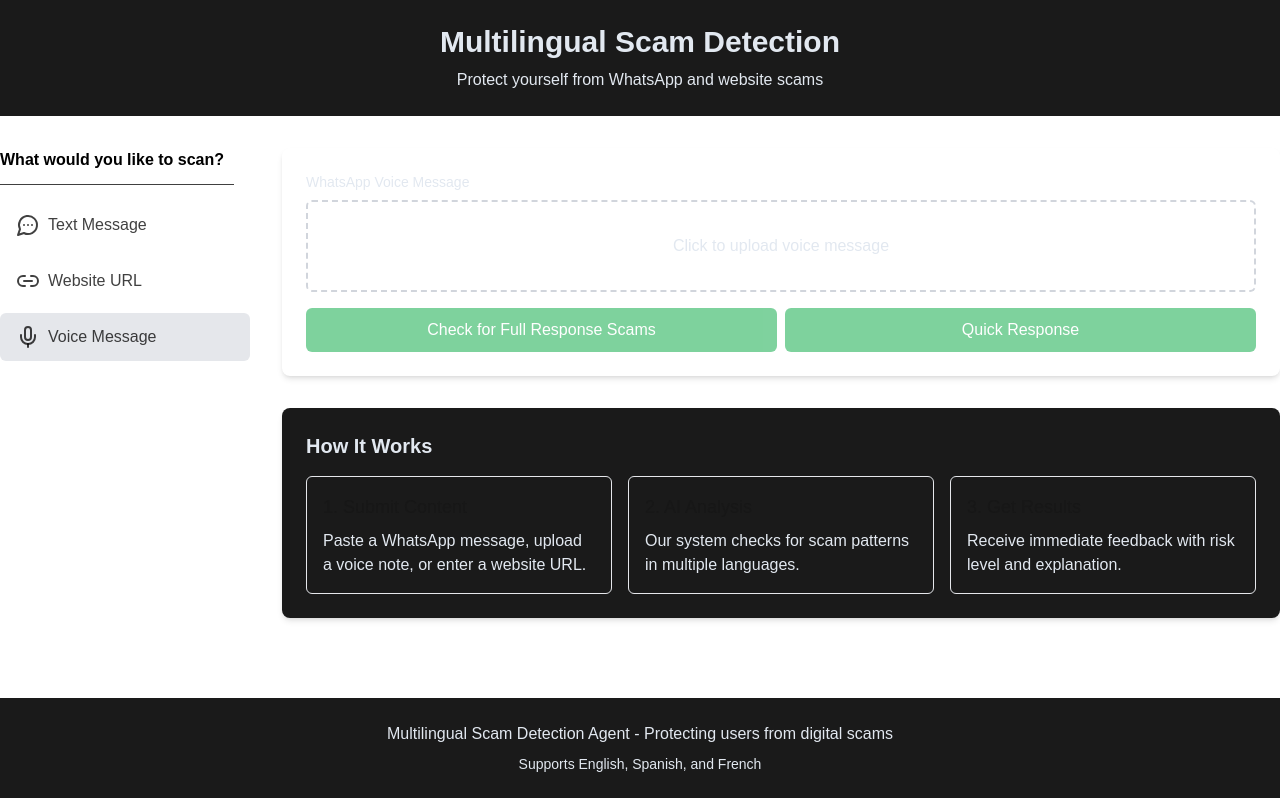
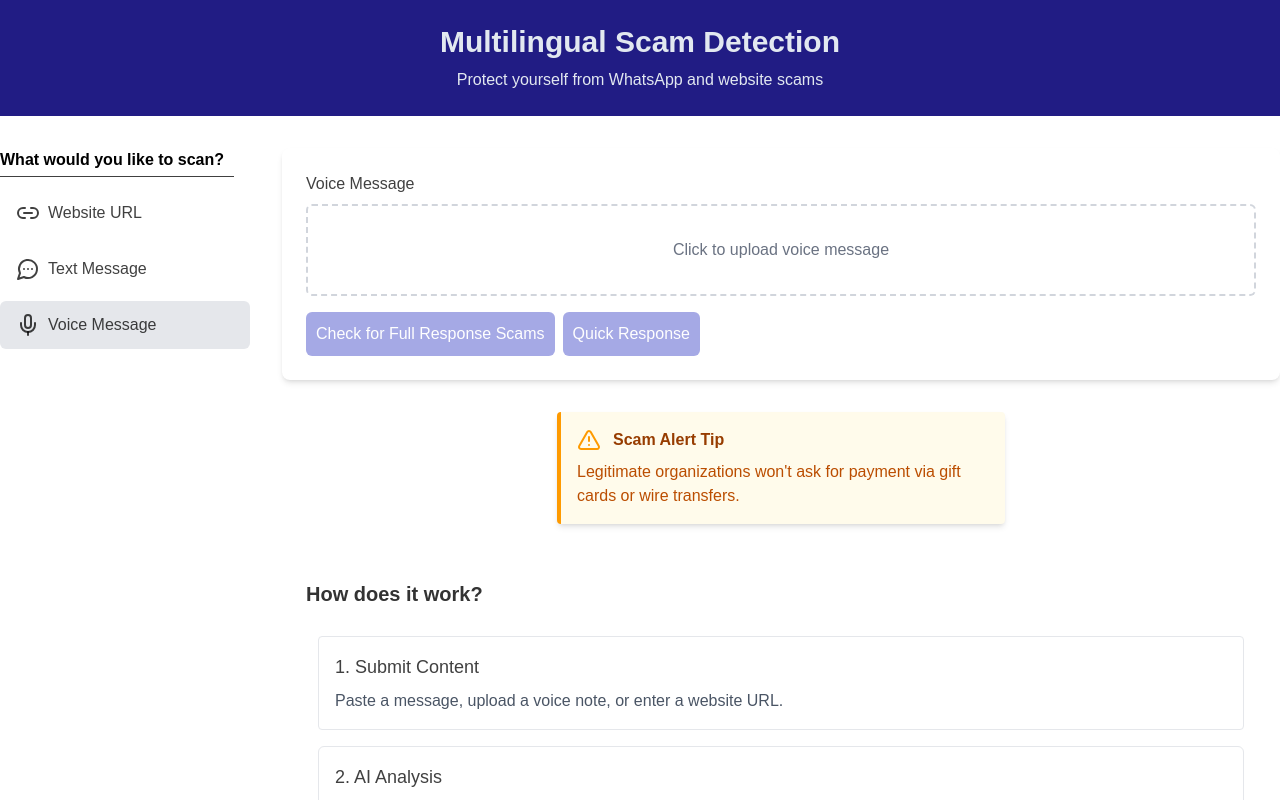
Before and after one commit to amirpoudel/scam-detection-hackathon, a Next.js app in the folder frontend/: page / in a window 1280 px wide. Both pictures are taken after a click on the element "Voice Message". Shown: the top 800 px of the page. Built offline with nearby package versions, Linux system fonts and the light colour scheme.

Commit message:
ui update

```diff
--- a/frontend/src/pages/_components/AudioInput.jsx
+++ b/frontend/src/pages/_components/AudioInput.jsx
@@ -14,8 +14,8 @@
 
   return (
     <div className="mb-4">
-      <label className="block text-sm font-medium text-slate-200 mb-2">
-        WhatsApp Voice Message
+      <label className="block text-base font-medium text-black/75 mb-2">
+        Voice Message
       </label>
       <input
         type="file"
@@ -31,7 +31,7 @@
         {audioFile ? (
           <p className="text-blue-600">{audioFile.name}</p>
         ) : (
-          <p className="text-slate-200">Click to upload voice message</p>
+          <p className="text-gray-500">Click to upload voice message</p>
         )}
       </div>
       {audioFile && (
--- a/frontend/src/pages/_components/Header.jsx
+++ b/frontend/src/pages/_components/Header.jsx
@@ -1,6 +1,6 @@
 export default function Header() {
   return (
-    <header className="bg-[#1A1A1A] text-slate-200 py-6 text-center">
+    <header className="bg-[#211C84] text-slate-200 py-6 text-center">
       <div className="container mx-auto px-4 lg:w-[70dvw] md:w-[90dvw] sm:w-full">
         <h1 className="text-3xl font-bold !text-slate-200">
           Multilingual Scam Detection
--- a/frontend/src/pages/_components/HowItWorks.jsx
+++ b/frontend/src/pages/_components/HowItWorks.jsx
@@ -1,26 +1,32 @@
 export default function HowItWorks() {
   return (
-    <div className="mt-8 bg-[#1A1A1A] rounded-lg shadow-md p-6">
-      <h2 className="text-xl font-semibold mb-4 !text-slate-200">
-        How It Works
+    <div className="mt-8  rounded-lg  p-6">
+      <h2 className="text-xl font-semibold mb-4 text-black/80">
+        How does it work?
       </h2>
-      <div className="grid md:grid-cols-3 gap-4">
-        <div className="p-4 border border-gray-200 rounded-md">
-          <h3 className="font-medium text-lg mb-2">1. Submit Content</h3>
-          <p className=" text-slate-200">
-            Paste a WhatsApp message, upload a voice note, or enter a website
+      <div className="grid gap-4 p-3">
+        <div className="p-4 border border-gray-200 rounded-sm ">
+          <h3 className="font-medium text-lg mb-2 text-black/75">
+            1. Submit Content
+          </h3>
+          <p className=" text-gray-600">
+            Paste a message, upload a voice note, or enter a website
             URL.
           </p>
         </div>
         <div className="p-4 border border-gray-200 rounded-md">
-          <h3 className="font-medium text-lg mb-2">2. AI Analysis</h3>
-          <p className="text-slate-200">
+          <h3 className="font-medium text-lg mb-2 text-black/75">
+            2. AI Analysis
+          </h3>
+          <p className="text-gray-600">
             Our system checks for scam patterns in multiple languages.
           </p>
         </div>
         <div className="p-4 border border-gray-200 rounded-md">
-          <h3 className="font-medium text-lg mb-2">3. Get Results</h3>
-          <p className="text-slate-200">
+          <h3 className="font-medium text-lg mb-2 text-black/75">
+            3. Get Results
+          </h3>
+          <p className="text-gray-600">
             Receive immediate feedback with risk level and explanation.
           </p>
         </div>
--- a/frontend/src/pages/_components/InputSelector.jsx
+++ b/frontend/src/pages/_components/InputSelector.jsx
@@ -2,11 +2,21 @@
 
 export default function InputSelector({ inputType, setInputType }) {
   return (
-    <div className="flex flex-col max-w-[250px] w-full gap-2 space-x-4 mb-6 text-black/75">
+    <div className="flex flex-col max-w-[250px] w-full space-x-4 mb-6 text-black/75">
       <div className="text-base font-semibold text-black">
         What would you like to scan?
       </div>
-      <hr className="mt-1 mb-2" />
+      <hr className="mt-1 mb-3" />
+      <div className="w-full flex flex-col gap-2">
+        <div
+          onClick={() => setInputType("url")}
+          className={`w-full px-4 py-3 rounded-md flex gap-2 items-center cursor-pointer hover:bg-gray-100 transition-all ease-in-out duration-200 ${
+            inputType === "url" ? "!bg-gray-200" : ""
+          }`}
+        >
+          <Link2 />
+          <span>Website URL</span>
+        </div>
         <div
           onClick={() => setInputType("text")}
           className={`px-4 py-3 rounded-md w-full flex gap-2 items-center cursor-pointer hover:bg-gray-100 transition-all ease-in-out duration-200 ${
@@ -15,15 +25,6 @@
         >
           <MessageCircleMore />
           <span>Text Message</span>
-      </div>
-      <div
-        onClick={() => setInputType("url")}
-        className={`px-4 py-3 rounded-md flex gap-2 items-center cursor-pointer hover:bg-gray-100 transition-all ease-in-out duration-200 ${
-          inputType === "url" ? "!bg-gray-200" : ""
-        }`}
-      >
-        <Link2 />
-        <span>Website URL</span>
         </div>
         <div
           onClick={() => setInputType("audio")}
@@ -35,5 +36,6 @@
           <span>Voice Message</span>
         </div>
       </div>
+    </div>
   );
 }
--- a/frontend/src/pages/_components/ResultDisplay.jsx
+++ b/frontend/src/pages/_components/ResultDisplay.jsx
@@ -85,7 +85,7 @@
 
   return (
     <div
-      className={`border-2 !bg-[#1A1A1A] rounded-lg p-4 mb-4 ${getCardClass()}`}
+      className={`border-2 !bg-white text-black rounded-lg p-4 mb-4 ${getCardClass()}`}
     >
       <div className="flex flex-col justify-between items-start">
         <div className="flex-grow">
@@ -94,7 +94,9 @@
               {getStatusText()}
             </span>
             {getConfidenceScore() && (
-              <span className="ml-2 text-sm !bg-[#2a2a2e] px-2 py-1 rounded-full text-slate-100 font-medium">
+              <span
+                className={`ml-2 text-sm !bg-gray-100 px-2 py-1 rounded-full text-black/65 font-medium `}
+              >
                 {getConfidenceScore()} confidence
               </span>
             )}
@@ -104,10 +106,10 @@
               </span>
             )}
           </h4>
-          <p className="text-slate-200 mb-3">{getExplanation()}</p>
+          <p className="text-gray-700 mb-3">{getExplanation()}</p>
 
           {getRecommendation() && (
-            <div className="mb-3 bg-[#1A1A1A] p-3 rounded-md border border-indigo-200">
+            <div className="mb-3 bg-white shadow-sm p-3 rounded-md border border-indigo-200">
               <p className="text-indigo-600 font-semibold text-sm">
                 Recommendation:
               </p>
@@ -119,10 +121,10 @@
             <div className={showDetails ? "block" : "hidden"}>
               <div className="flex flex-wrap">
                 <div>
-                  <p className="font-semibold text-slate-200 mb-2">
+                  <p className="font-semibold text-black/80 mb-2">
                     Suspicious indicators detected:
                   </p>
-                  <ul className="list-disc list-inside text-slate-300 pl-2">
+                  <ul className="list-disc list-inside text-gray-600 pl-2">
                     {getSuspiciousIndicators().map((indicator, index) => (
                       <li key={index} className="mb-1">
                         {indicator}
@@ -153,15 +155,15 @@
           )}
 
           {getSuspiciousIndicators().length > 0 && (
-            <button
-              className="!bg-green-600 hover:text-green-800 text-sm font-medium mt-2 flex items-center rounded-md"
+            <div
+              className=" text-sm font-medium mt-2 flex items-center rounded-md text-gray-500 cursor-pointer"
               onClick={() => setShowDetails(!showDetails)}
             >
               {showDetails ? "Hide details" : "Show details"}
               <i
                 className={`fas fa-chevron-${showDetails ? "up" : "down"} ml-1`}
               ></i>
-            </button>
+            </div>
           )}
         </div>
         {getExplanation() && (
--- a/frontend/src/pages/_components/TextToSpeech.jsx
+++ b/frontend/src/pages/_components/TextToSpeech.jsx
@@ -4,13 +4,11 @@
 const PhishingExplanationAudio = ({ explanation }) => {
   const { speak } = useSpeechSynthesis();
 
-  //   const explanation =
-
   return (
     <div>
       <button
         onClick={() => speak({ text: explanation })}
-        className="!bg-green-500 !hover:bg-green-700 text-white font-bold py-2 px-4 rounded"
+        className="!bg-[#4D55CC] !hover:bg-green-700 text-white font-bold py-2 px-4 rounded"
       >
         Play Explanation Audio
       </button>
--- a/frontend/src/pages/_components/UrlInput.jsx
+++ b/frontend/src/pages/_components/UrlInput.jsx
@@ -1,7 +1,10 @@
 export default function UrlInput({ url, setUrl }) {
   return (
     <div className="mb-4">
-      <label htmlFor="url" className="block text-sm font-medium text-black ">
+      <label
+        htmlFor="url"
+        className="block text-sm font-medium text-black mb-1 "
+      >
         URL
       </label>
       <input
--- /dev/null
+++ b/frontend/src/pages/_components/scamTip.jsx
@@ -0,0 +1,30 @@
+import { AlertTriangle } from "lucide-react";
+import { useState, useEffect } from "react";
+
+export default function ScamTipCard() {
+  const [tipIndex, setTipIndex] = useState(0);
+
+  const tips = [
+    "Never share passwords or verification codes, even if the request seems urgent or official.",
+    "Legitimate organizations won't ask for payment via gift cards or wire transfers.",
+    "Be skeptical of unexpected emails or messages claiming problems with your accounts.",
+  ];
+
+  useEffect(() => {
+    const interval = setInterval(() => {
+      setTipIndex((prev) => (prev + 1) % tips.length);
+    }, 5000);
+
+    return () => clearInterval(interval);
+  }, []);
+
+  return (
+    <div className="bg-amber-50 border-l-4 border-amber-500 p-4 rounded shadow-md max-w-md mx-auto">
+      <div className="flex items-center space-x-3">
+        <AlertTriangle className="text-amber-500" size={24} />
+        <h3 className="font-bold text-amber-800">Scam Alert Tip</h3>
+      </div>
+      <p className="mt-2 text-amber-700">{tips[tipIndex]}</p>
+    </div>
+  );
+}
--- a/frontend/src/pages/index.js
+++ b/frontend/src/pages/index.js
@@ -9,9 +9,10 @@
 import UrlInput from "./_components/UrlInput";
 import { post } from "../_fetchWrapper";
 import ResultCard from "./_components/ResultDisplay";
+import ScamTipCard from "./_components/scamTip";
 
 export default function Home() {
-  const [inputType, setInputType] = useState("text");
+  const [inputType, setInputType] = useState("url");
   const [inputText, setInputText] = useState("");
   const [url, setUrl] = useState("");
   const [audioFile, setAudioFile] = useState(null);
@@ -109,7 +110,7 @@
 
       <main className="container mx-auto py-8 w-full flex flex-row gap-8">
         <InputSelector inputType={inputType} setInputType={setInputType} />
-        <div>
+        <div className="w-full">
           <div className="bg-white rounded-lg shadow-md p-6 mb-8">
             <form onSubmit={handleSubmit}>
               {inputType === "text" && (
@@ -129,7 +130,7 @@
                   <button
                     type="submit"
                     disabled={isSubmitDisabled()}
-                    className={`w-full !bg-green-600 text-white py-2 px-4 rounded-md !hover:bg-green-700 focus:outline-none focus:ring-2 !focus:ring-green-500 focus:ring-offset-2 disabled:opacity-50 disabled:cursor-not-allowed`}
+                    className={`w-fit !bg-[#4D55CC] text-white py-2 px-4 rounded-md !hover:bg-green-700 focus:outline-none focus:ring-2 !focus:ring-green-500 focus:ring-offset-2 disabled:opacity-50 disabled:cursor-not-allowed`}
                   >
                     {loading
                       ? "Analyzing..."
@@ -139,7 +140,7 @@
                     type="button"
                     disabled={isSubmitDisabled()}
                     onClick={(e) => handleSubmitQuickResponse(e)}
-                    className={`w-full !bg-green-600 text-white py-2 px-4 rounded-md !hover:bg-green-700 focus:outline-none focus:ring-2 !focus:ring-green-500 focus:ring-offset-2 disabled:opacity-50 disabled:cursor-not-allowed`}
+                    className={`w-fit !bg-[#4D55CC] text-white py-2 px-4 rounded-md !hover:bg-green-700 focus:outline-none focus:ring-2 !focus:ring-green-500 focus:ring-offset-2 disabled:opacity-50 disabled:cursor-not-allowed`}
                   >
                     {loading ? "Analyzing..." : "Quick Response"}
                   </button>
@@ -157,6 +158,8 @@
           </div>
 
           {result && <ResultCard result={result || {}} />}
+          <div className="mt-5 "></div>
+          <ScamTipCard />
           <HowItWorks />
         </div>
       </main>
```
Lines whose indentation alone changed are shown as unchanged.
